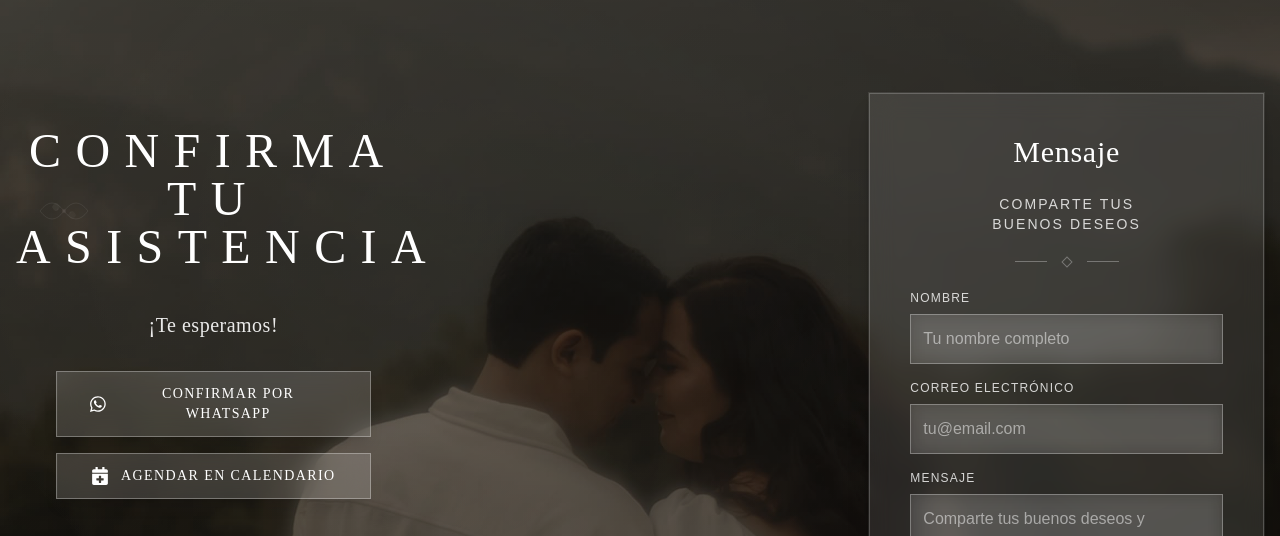
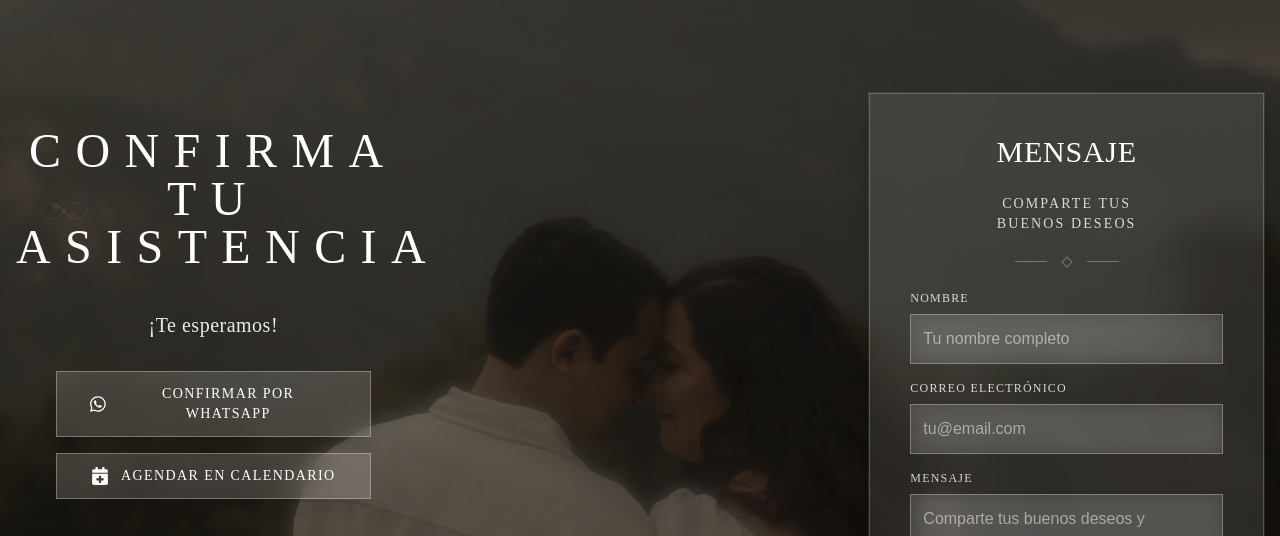
Before and after one commit to AlejoReyna/wedding_invitation, a Next.js app: page / in a window 1280 px wide. Shown: the part 8540-9076 px from the top of the page. Built offline with nearby package versions, Linux system fonts and the light colour scheme.

Commit message:
Message style

```diff
--- a/src/app/components/MessageSection.tsx
+++ b/src/app/components/MessageSection.tsx
@@ -11,11 +11,11 @@ export default function MessageSection({ className }: { className?: string }) {
 
         {/* Title */}
         <h3 className="text-2xl md:text-3xl font-light text-white mb-6 tracking-wide text-center garamond-300">
-          Mensaje
+          MENSAJE
         </h3>
 
         {/* Subtitle */}
-        <p className="text-white/80 text-sm font-light tracking-[0.15em] uppercase mb-6 text-center">
+        <p className="text-white/80 text-sm font-light tracking-[0.15em] uppercase mb-6 text-center garamond-300">
           Comparte tus
           <br />
           buenos deseos
@@ -31,7 +31,7 @@ export default function MessageSection({ className }: { className?: string }) {
         {/* Form */}
         <div className="space-y-4">
           <div>
-            <label className="block text-xs font-light text-white/80 mb-2 tracking-[0.1em] uppercase">
+            <label className="block text-xs font-light text-white/80 mb-2 tracking-[0.1em] uppercase garamond-300">
               Nombre
             </label>
             <input
@@ -42,7 +42,7 @@ export default function MessageSection({ className }: { className?: string }) {
           </div>
 
           <div>
-            <label className="block text-xs font-light text-white/80 mb-2 tracking-[0.1em] uppercase">
+            <label className="block text-xs font-light text-white/80 mb-2 tracking-[0.1em] uppercase garamond-300">
               Correo electrónico
             </label>
             <input
@@ -53,7 +53,7 @@ export default function MessageSection({ className }: { className?: string }) {
           </div>
 
           <div>
-            <label className="block text-xs font-light text-white/80 mb-2 tracking-[0.1em] uppercase">
+            <label className="block text-xs font-light text-white/80 mb-2 tracking-[0.1em] uppercase garamond-300">
               Mensaje
             </label>
             <textarea
```
